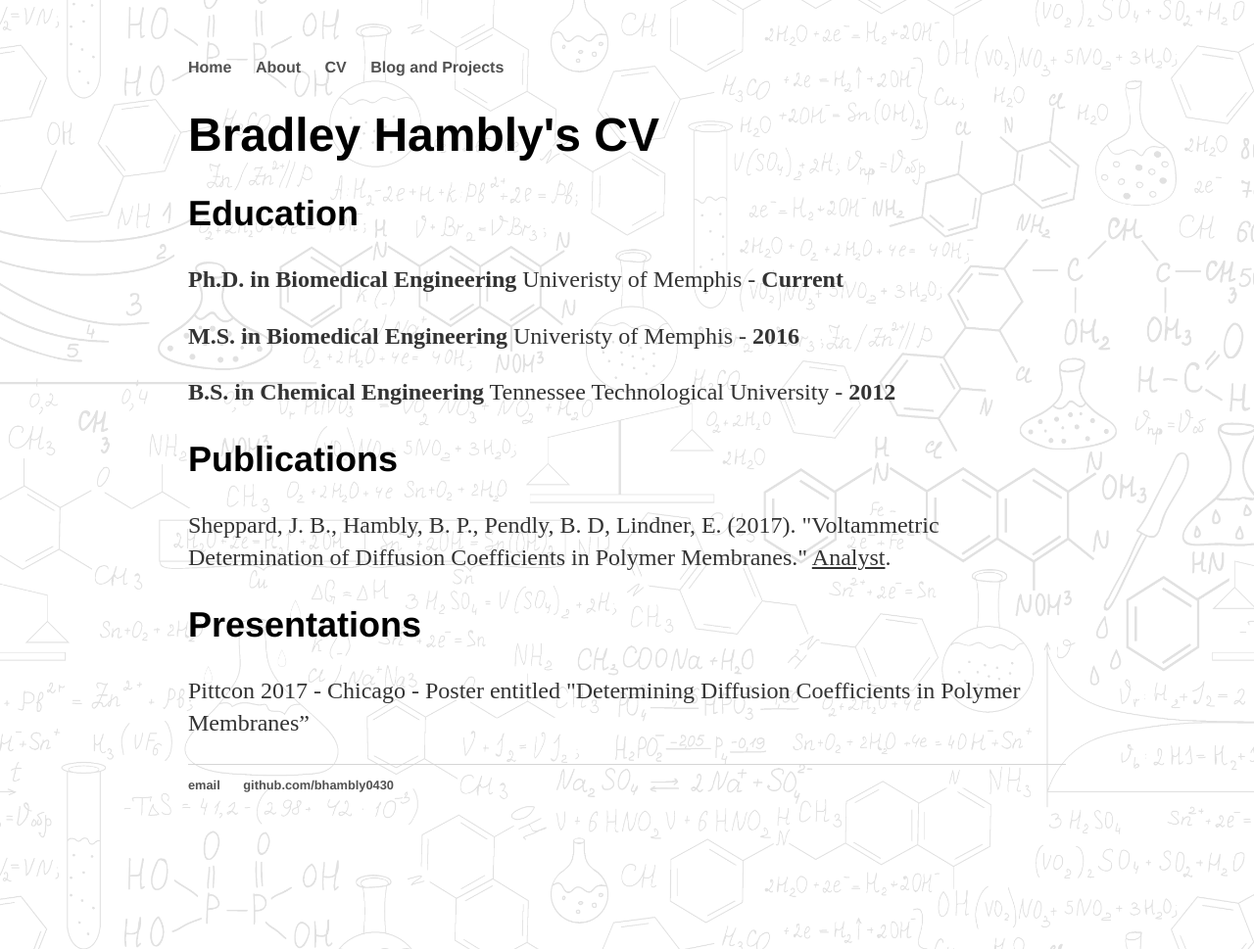
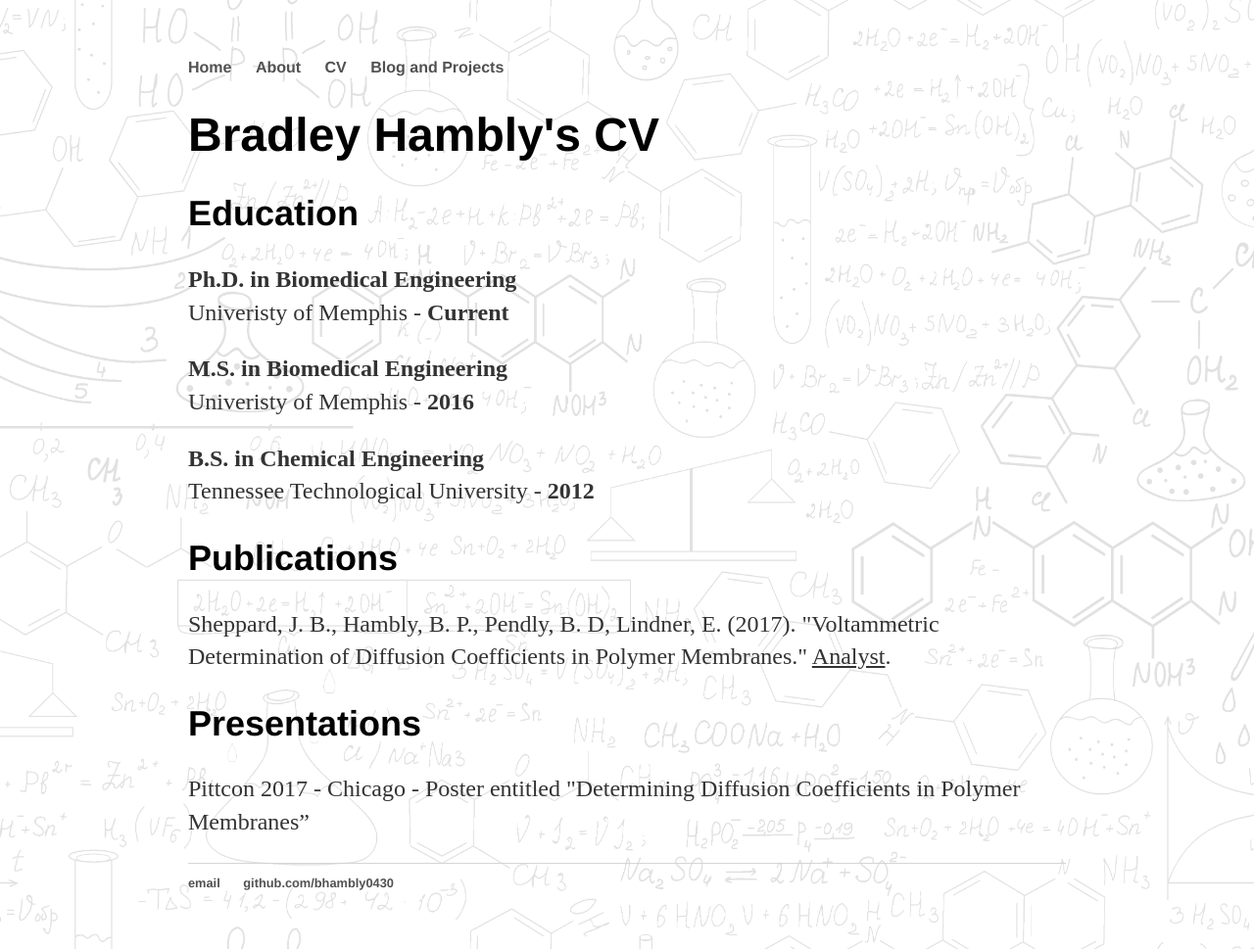
Before and after one commit to bhambly0430/bhambly0430.github.io, a Jekyll site: the page built from CV/index.html, in a window 1280 px wide. Shown: the whole page at 98% size. Built offline with Jekyll 4.4.1, drawn with Linux system fonts in a browser that asks for light colours.

```diff
--- a/CV/index.html
+++ b/CV/index.html
@@ -5,13 +5,13 @@ title: Bradley Hambly's CV
 <div class="blurb">
 <h1>Bradley Hambly's CV </h1>
 <h2>Education</h2>
-<p><b>Ph.D. in Biomedical Engineering</b>
+<p><b>Ph.D. in Biomedical Engineering</b><br>
 Univeristy of Memphis - <b>Current</b>
 </p>
-<p><b>M.S. in Biomedical Engineering</b>
+<p><b>M.S. in Biomedical Engineering</b><br>
 Univeristy of Memphis - <b>2016</b>
 </p>
-<p><b>B.S. in Chemical Engineering</b>
+<p><b>B.S. in Chemical Engineering</b><br>
 Tennessee Technological University - <b>2012</b>
 </p>
 
```
